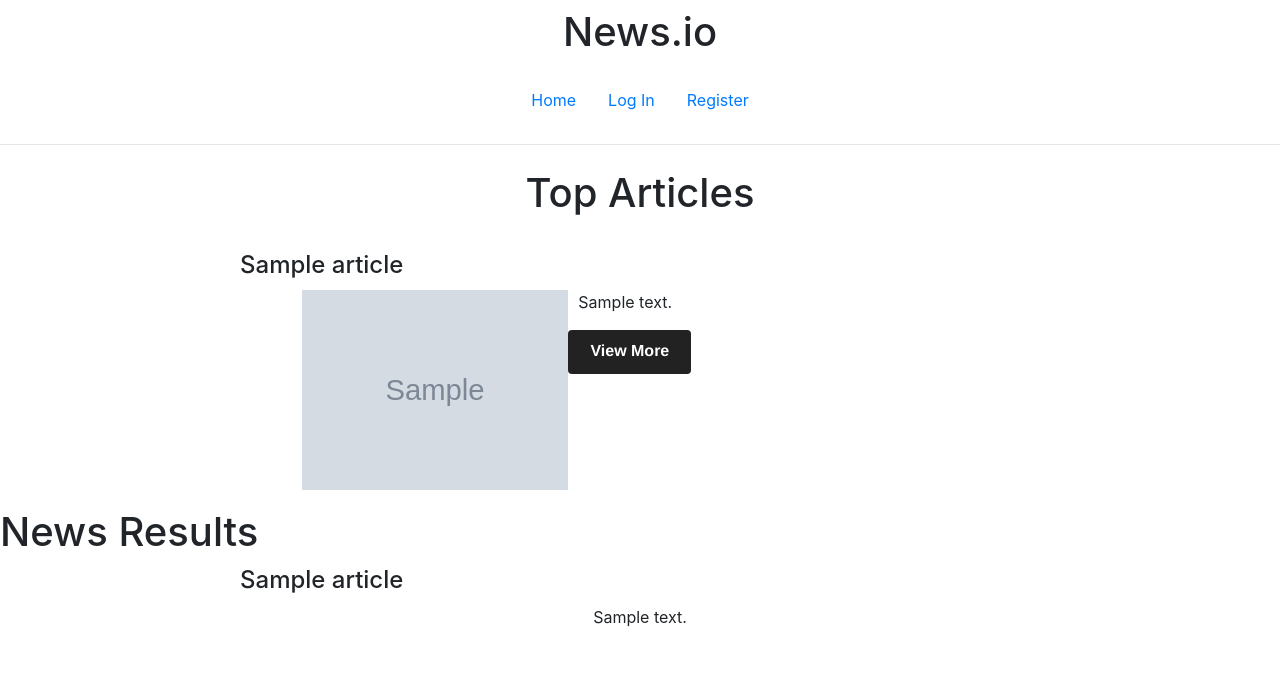
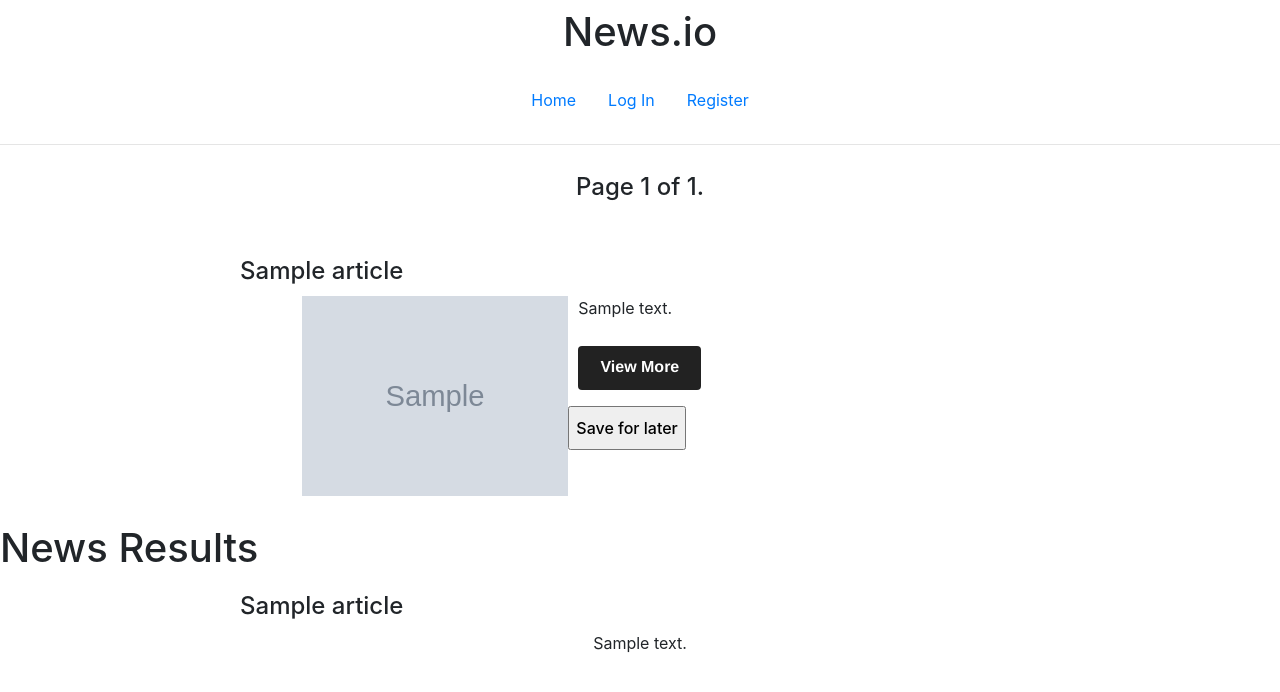
Before and after one commit to oaugustoreis/cs50finalproject, a Django app: template newsio/templates/news.html in a window 1280 px wide. Shown: the top 692 px of the page. Run offline with Django 5.2, Linux system fonts and the light colour scheme; the template is opened without the code that fills it: most values are stand-ins (such as "Sample title", 1, 10 or a date in 2020); some libraries are stand-ins or nearby versions.

Commit message:
pagination

```diff
--- a/news/urls.py
+++ b/news/urls.py
@@ -4,5 +4,5 @@ from django.urls import path, include
 
 urlpatterns = [
     path('admin/', admin.site.urls),
-    path('auth/', include ('newsio.urls'))
+    path('', include ('newsio.urls'))
 ]
--- a/newsio/admin.py
+++ b/newsio/admin.py
@@ -1,4 +1,5 @@
 from django.contrib import admin
-from .models import Category
+from .models import Category, Saved
 admin.site.register(Category)
+admin.site.register(Saved)
 # Register your models here.
--- a/newsio/static/styl.css
+++ b/newsio/static/styl.css
@@ -5,6 +5,7 @@
 }
 
 .article{
+    padding: 10px;
     display: flex;
     margin: 10px;
     flex-direction: column;
@@ -31,6 +33,13 @@
     margin-left: 10px;
     width: 400px;
 }
+.button-32{
+    font-weight: 500;
+    height: 44px;
+    display: flex;
+    justify-content: center;
+    align-items: center;
+}
 .button-31 {
   background-color: #222;
   border-radius: 4px;
@@ -43,7 +52,7 @@
   font-size: 16px;
   font-weight: 700;
   line-height: 1.5;
-  margin: 0;
+  margin: 10px;
   max-width: none;
   min-height: 44px;
   min-width: 10px;
@@ -63,3 +72,9 @@
 .button-31:focus {
   color: #fff;
 }
+
+.page-number{
+    font-weight: 500;
+    font-size: 24px;
+    margin: 0 10px;
+}
--- a/newsio/templates/layout.html
+++ b/newsio/templates/layout.html
@@ -2,6 +2,13 @@
 
 <!DOCTYPE html>
 <html lang="en">
+<script>
+  function save(url, tittle) {
+    console.log(tittle);
+
+  }
+
+</script>
 
 <head>
   <title>
@@ -53,9 +63,25 @@
     </div>
   </form>
   {% endif %}
-
-
-  <h1 class="d-flex p-2 justify-content-md-center active">Top Articles</h1>
+  <div class="d-flex p-2 justify-content-md-center active">
+    <nav aria-label="Page navigation example">
+      <ul class="pagination">
+        {% if results.has_previous %}
+        <li class="page-item">
+          <a class="page-link" href="?page={{ results.previous_page_number }}">Previous</a>
+        </li>
+        {% endif %}
+        <li class="page-number">
+          Page {{ results.number }} of {{ results.paginator.num_pages }}.
+        </li>
+        {% if results.has_next %}
+        <li class="page-item">
+          <a class="page-link" href="?page={{ results.next_page_number }}">Next</a>
+        </li>
+        {% endif %}
+      </ul>
+    </nav>
+  </div>
   <section class="section-articles p-2 justify-content-md-center active">
     {% for article in results %}
     {% if article.urlimage %}
@@ -66,12 +92,16 @@
         <div>
           <p>{{ article.description }}</p>
           <a class="button-31" href="{{ article.url }}">View More</a>
+          <a href="{{ article.url }}"></a>
+          <input class="button-32" onclick="save('{{ article.url }}','{{ article.title }}')" type="button"
+            value="Save for later">
         </div>
       </div>
     </div>
     {% endif %}
 
     {% endfor %}
+
   </section>
 
   {% block body %}
--- a/newsio/urls.py
+++ b/newsio/urls.py
@@ -6,5 +6,6 @@ urlpatterns = [
     path('login/', views.login_view, name="login"),
     path("logout/", views.logout_view, name="logout"),
     path('search/', views.search_view, name='search'),
+    path('saved/', views.saved_view, name='saved'),
 
 ]
```
Also changed, not shown: other parts of newsio/static/styl.css (+2 -1 lines), other parts of newsio/templates/layout.html (+3 -0 lines), newsio/models.py (+8 -0 lines), newsio/templates/saved.html (added, +7 -0 lines), newsio/views.py (+16 -7 lines), db.sqlite3, newsio/migrations/0002_saved.py (added).
